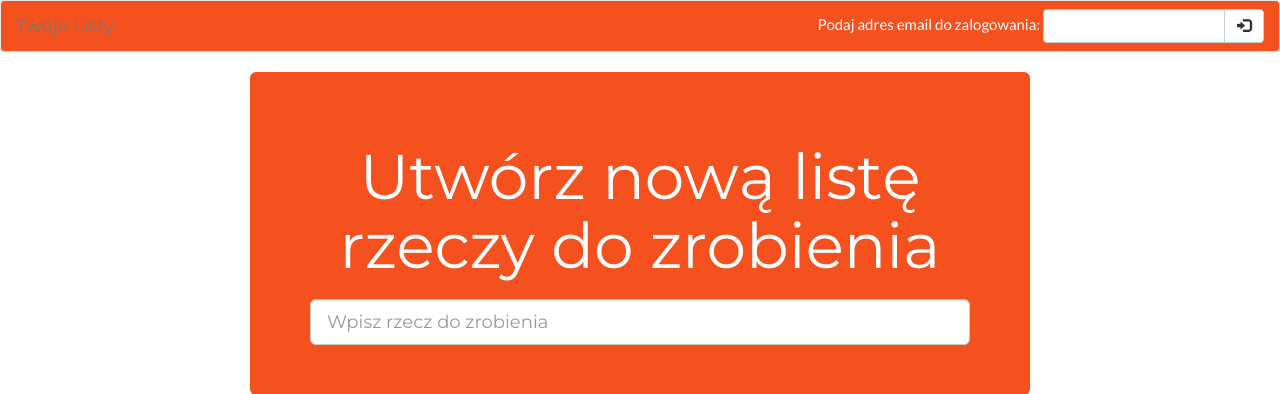
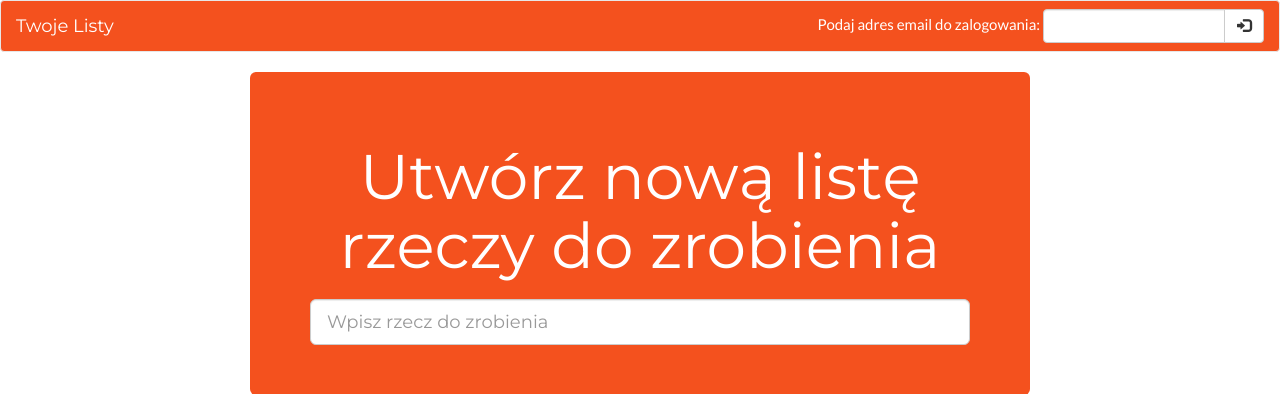
Before and after one commit to slaneslane/superlists, a Django app: page / in a window 1280 px wide. Shown: the top 394 px of the page. Run offline with Django 3.2, Linux system fonts and the light colour scheme; some libraries are stand-ins or nearby versions.

Commit message:
CSS -> navbar-brand

```diff
--- a/lists/static/base.css
+++ b/lists/static/base.css
@@ -2,7 +2,7 @@
     background-color: #f4511e;
     color: #fff;
 }
-.navbar-brand {
+.navbar-header .navbar-brand {
     color: #fff;
     font-family: Montserrat, sans-serif;
 }
```
